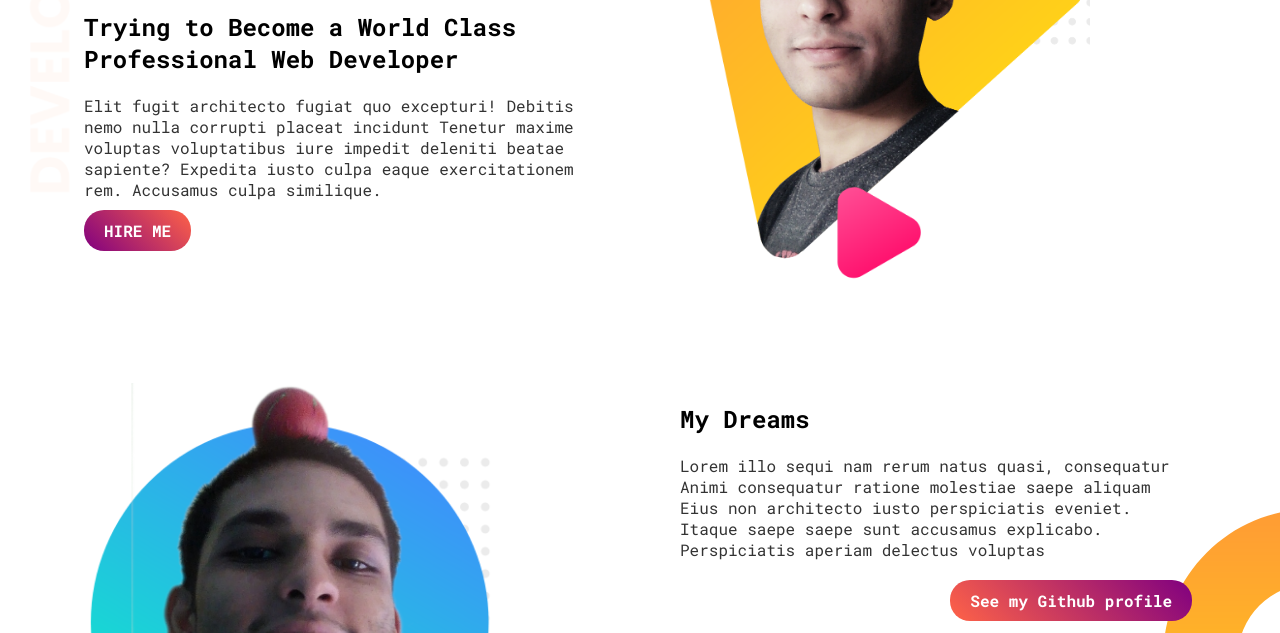
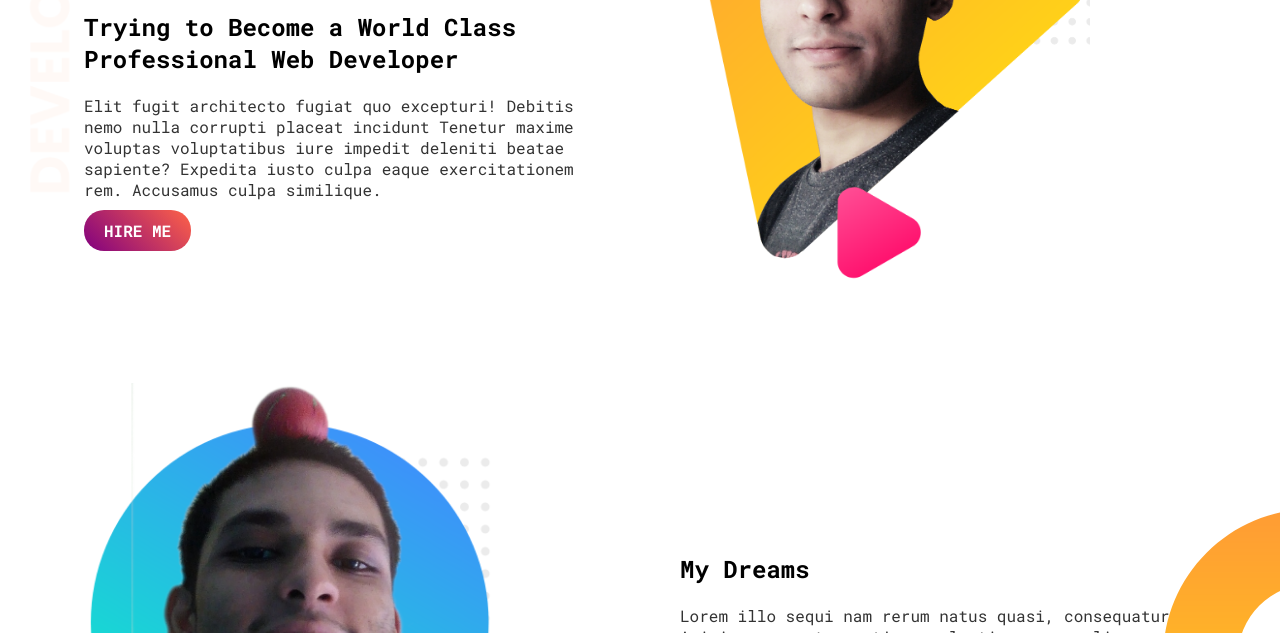
Before and after one commit to ashutoshbw314/web-portfolio, a plain HTML site: page index.html in a window 1280 px wide. Shown: the part 167-800 px from the top of the page. Drawn offline with Linux system fonts and the light colour scheme.

Commit message:
fixed a style issue

```diff
--- a/styles.css
+++ b/styles.css
@@ -66,6 +66,10 @@ p {
   background-position: right;
 }
 
+.dream-area .half-width:last-child {
+  padding-top: 150px;
+}
+
 .experience-area {
   background-image: url("images/exp-bg.png");
   background-repeat: no-repeat;
```
